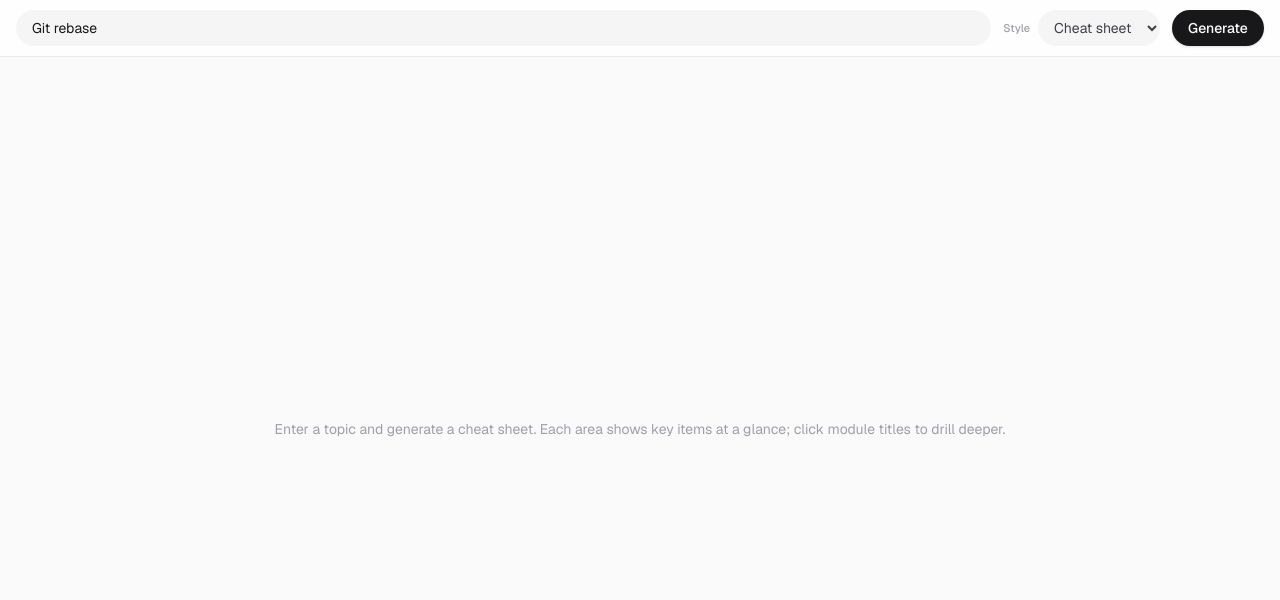
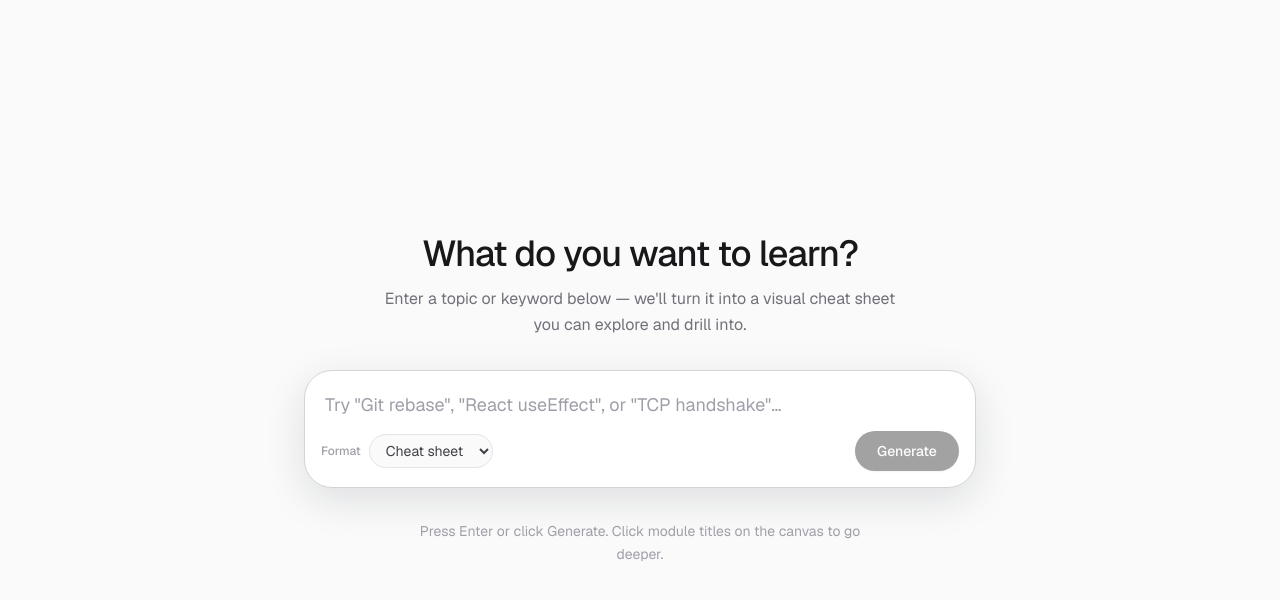
Before and after one commit to henry-ppp/rabbithole, a Next.js app: page /cheat-sheet in a window 1280 px wide. Shown: the top 600 px of the page. Built offline with nearby package versions, Linux system fonts and the light colour scheme.

Commit message:
Initial location of the input bar is relocated to the center of the screen

```diff
--- a/app/cheat-sheet/page.tsx
+++ b/app/cheat-sheet/page.tsx
@@ -49,7 +49,7 @@ function isRoadmapResponse(response: CheatSheetResponse | null): boolean {
 }
 
 export default function CheatSheetPage() {
-  const [topic, setTopic] = useState("Git rebase");
+  const [topic, setTopic] = useState("");
   const [audience, setAudience] = useState("");
   const [style, setStyle] = useState<KnowledgeStyle>("cheatsheet");
   const [loading, setLoading] = useState(false);
@@ -308,6 +308,9 @@ export default function CheatSheetPage() {
     [loading, stack, audience, style, drillEnabled, applyResponse, runStreamingGeneration],
   );
 
+  const isLanding = !showCanvas;
+  const showStickyHeader = !isLanding;
+
   const breadcrumbTrail =
     stack.length > 0 ? (
       <>
@@ -349,9 +352,33 @@ export default function CheatSheetPage() {
       </>
     ) : null;
 
-  return (
-    <div className="flex h-[100dvh] flex-col bg-zinc-50 dark:bg-zinc-950">
-      <header className="flex shrink-0 items-center gap-3 border-b border-zinc-200/70 bg-white/80 px-4 py-2.5 backdrop-blur-xl dark:border-zinc-800/70 dark:bg-zinc-950/80">
+  const landingHeadline =
+    style === "roadmap"
+      ? "What concept map should we sketch?"
+      : "What do you want to learn?";
+  const landingInstruction =
+    style === "roadmap"
+      ? "Enter a subject and we'll map key topics, prerequisites, and how they connect."
+      : "Enter a topic or keyword below — we'll turn it into a visual cheat sheet you can explore and drill into.";
+  const landingPlaceholder =
+    style === "roadmap"
+      ? 'Try "Machine learning", "Web development", or "Product management"…'
+      : 'Try "Git rebase", "React useEffect", or "TCP handshake"…';
+  const landingHint =
+    style === "roadmap"
+      ? "Press Enter or click Generate. Click nodes on the map to expand terms and prerequisites."
+      : "Press Enter or click Generate. Click module titles on the canvas to go deeper.";
+
+  const handleRootSubmit = useCallback(() => {
+    if (loading) {
+      stopGeneration();
+      return;
+    }
+    void runRootGeneration(false);
+  }, [loading, stopGeneration, runRootGeneration]);
+
+  const stickyHeaderControls = (
+    <>
       <div className="flex min-w-0 flex-1 items-center gap-2 rounded-full bg-zinc-100/90 px-4 py-2 text-sm transition-shadow focus-within:bg-white focus-within:ring-2 focus-within:ring-zinc-900/10 dark:bg-zinc-900/80 dark:focus-within:bg-zinc-900 dark:focus-within:ring-zinc-100/10">
         {stack.length > 0 ? (
           <>
@@ -379,9 +406,7 @@ export default function CheatSheetPage() {
       </div>
 
       <label className="hidden items-center gap-2 sm:flex">
-          <span className="text-[0.6875rem] font-medium text-zinc-400">
-            Style
-          </span>
+        <span className="text-[0.6875rem] font-medium text-zinc-400">Style</span>
         <select
           value={style}
           onChange={(e) => setStyle(normalizeStyle(e.target.value))}
@@ -395,7 +420,7 @@ export default function CheatSheetPage() {
       <button
         type="button"
         disabled={!loading && !topic.trim()}
-          onClick={() => (loading ? stopGeneration() : runRootGeneration(false))}
+        onClick={handleRootSubmit}
         className={`inline-flex h-9 min-w-[5.75rem] shrink-0 items-center justify-center rounded-full px-4 text-sm font-medium shadow-sm transition-opacity disabled:opacity-40 ${
           loading
             ? "border border-zinc-300 bg-white text-zinc-700 dark:border-zinc-600 dark:bg-zinc-900 dark:text-zinc-200"
@@ -404,7 +429,76 @@ export default function CheatSheetPage() {
       >
         {loading ? "Stop" : "Generate"}
       </button>
+    </>
+  );
+
+  const landingHero = (
+    <div className="flex flex-1 flex-col items-center justify-center px-4 py-10 sm:px-6">
+      <div className="flex w-full max-w-2xl flex-col items-center gap-8">
+        <div className="space-y-3 text-center">
+          <h1 className="text-3xl font-medium tracking-tight text-zinc-900 sm:text-4xl dark:text-zinc-50">
+            {landingHeadline}
+          </h1>
+          <p className="mx-auto max-w-lg text-base leading-relaxed text-zinc-500 dark:text-zinc-400">
+            {landingInstruction}
+          </p>
+        </div>
+
+        <div className="w-full rounded-[1.75rem] border border-zinc-200/90 bg-white shadow-[0_8px_30px_rgba(15,23,42,0.08)] transition-shadow focus-within:border-zinc-300 focus-within:shadow-[0_12px_40px_rgba(15,23,42,0.12)] dark:border-zinc-800 dark:bg-zinc-900 dark:focus-within:border-zinc-700">
+          <label className="block">
+            <span className="sr-only">Topic or keyword</span>
+            <input
+              type="text"
+              value={topic}
+              onChange={(e) => setTopic(e.target.value)}
+              onKeyDown={(e) => {
+                if (e.key === "Enter" && topic.trim()) {
+                  e.preventDefault();
+                  handleRootSubmit();
+                }
+              }}
+              className="w-full border-0 bg-transparent px-5 pb-2 pt-5 text-lg text-zinc-900 placeholder:text-zinc-400 focus:outline-none dark:text-zinc-50"
+              placeholder={landingPlaceholder}
+              autoFocus
+            />
+          </label>
+          <div className="flex items-center justify-between gap-3 px-4 pb-4 pt-1">
+            <label className="flex items-center gap-2">
+              <span className="text-xs font-medium text-zinc-400">Format</span>
+              <select
+                value={style}
+                onChange={(e) => setStyle(normalizeStyle(e.target.value))}
+                className="rounded-full border border-zinc-200 bg-zinc-50 px-3 py-1.5 text-sm text-zinc-700 focus:outline-none focus:ring-2 focus:ring-zinc-900/10 dark:border-zinc-700 dark:bg-zinc-800 dark:text-zinc-200"
+              >
+                <option value="cheatsheet">Cheat sheet</option>
+                <option value="roadmap">Roadmap</option>
+              </select>
+            </label>
+            <button
+              type="button"
+              disabled={!topic.trim()}
+              onClick={handleRootSubmit}
+              className="inline-flex h-10 min-w-[6.5rem] items-center justify-center rounded-full bg-zinc-900 px-5 text-sm font-medium text-white shadow-sm transition-opacity hover:bg-zinc-800 disabled:opacity-40 dark:bg-zinc-100 dark:text-zinc-900 dark:hover:bg-zinc-200"
+            >
+              Generate
+            </button>
+          </div>
+        </div>
+
+        <p className="max-w-md text-center text-sm leading-relaxed text-zinc-400 dark:text-zinc-500">
+          {landingHint}
+        </p>
+      </div>
+    </div>
+  );
+
+  return (
+    <div className="flex h-[100dvh] flex-col bg-zinc-50 dark:bg-zinc-950">
+      {showStickyHeader ? (
+        <header className="flex shrink-0 items-center gap-3 border-b border-zinc-200/70 bg-white/80 px-4 py-2.5 backdrop-blur-xl dark:border-zinc-800/70 dark:bg-zinc-950/80">
+          {stickyHeaderControls}
         </header>
+      ) : null}
 
       {(error || depthLimitMessage || warnings.length > 0) && (
         <div className="shrink-0 border-b border-zinc-200 bg-zinc-50 px-3 py-1.5 text-xs dark:border-zinc-800 dark:bg-zinc-900/80">
@@ -457,20 +551,7 @@ export default function CheatSheetPage() {
             </PanZoomViewport>
           )
         ) : (
-          <div className="flex flex-1 items-center justify-center p-8 text-center text-sm text-zinc-400">
-            {style === "roadmap" ? (
-              <>
-                Generate a concept map — key topics connected top to bottom.
-                Click a node to expand key terms and see prerequisites.
-              </>
-            ) : (
-              <>
-                Enter a topic and generate a cheat sheet.
-                Each area shows key items at a glance; click module titles to
-                drill deeper.
-              </>
-            )}
-          </div>
+          landingHero
         )}
       </main>
     </div>
```
Lines whose indentation alone changed are shown as unchanged.
